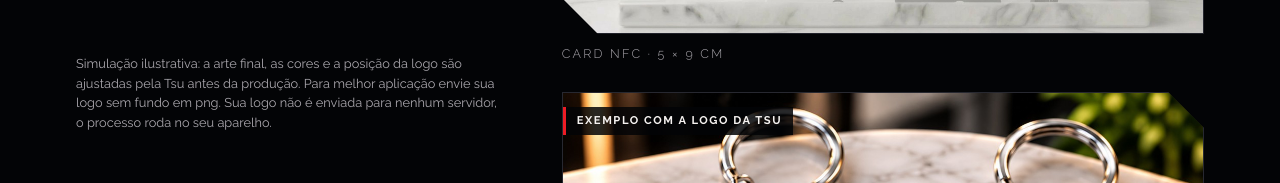
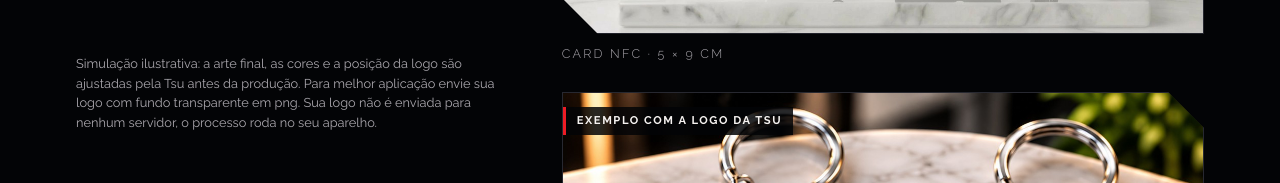
Before and after one commit to TsuDesign/Tsu.Design, a plain HTML site: page index.html in a window 1280 px wide. Shown: the part 2479-2662 px from the top of the page. Drawn offline with Linux system fonts and the light colour scheme; a web font is replaced by a local one.

Commit message:
Update index.html
detalhes

```diff
--- a/index.html
+++ b/index.html
@@ -481,7 +481,7 @@ footer img { height: 28px; width: auto; }
           <div class="cta-row" id="aiCta">
             <a class="btn" id="aiZap" href="#" target="_blank" rel="noopener">Pedir meu Card e Key Card</a>
           </div>
-          <p class="ai-note">Simulação ilustrativa: a arte final, as cores e a posição da logo são ajustadas pela Tsu antes da produção. Para melhor aplicação envie sua logo sem fundo em png. Sua logo não é enviada para nenhum servidor, o processo roda no seu aparelho.</p>
+          <p class="ai-note">Simulação ilustrativa: a arte final, as cores e a posição da logo são ajustadas pela Tsu antes da produção. Para melhor aplicação envie sua logo com fundo transparente em png. Sua logo não é enviada para nenhum servidor, o processo roda no seu aparelho.</p>
         </div>
 
         <div class="ai-res" aria-label="Resultado">
```
